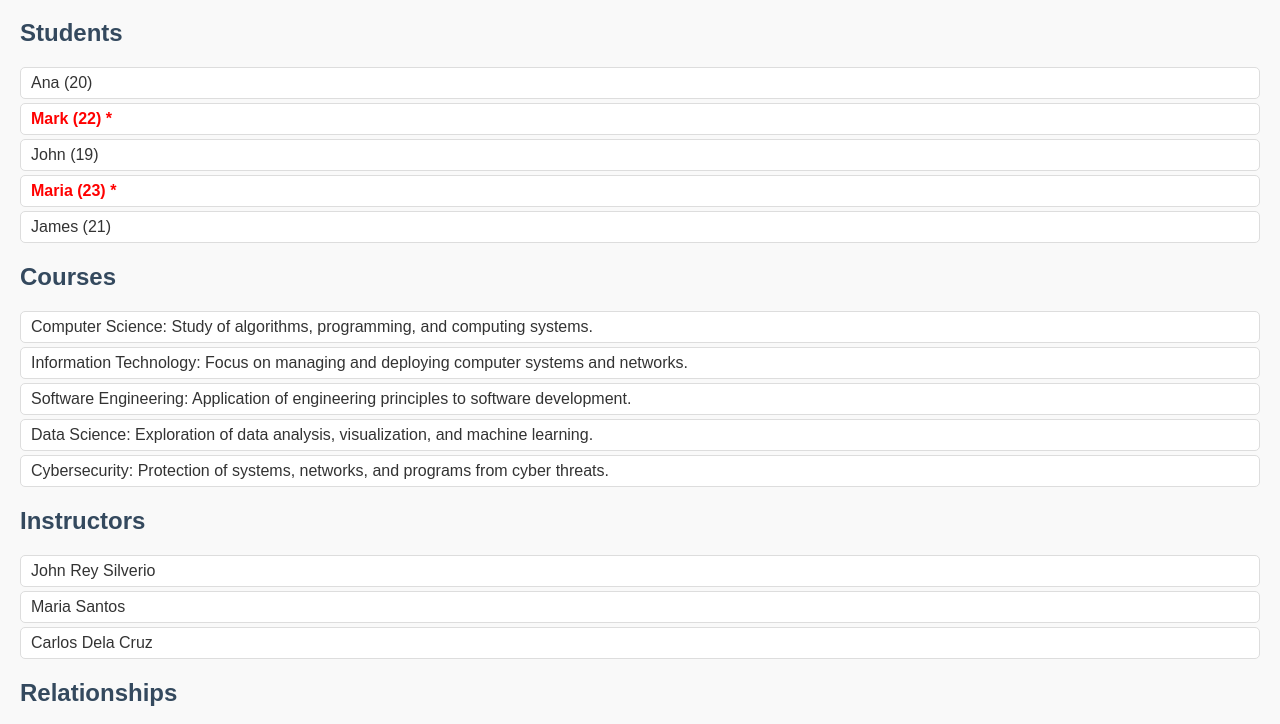
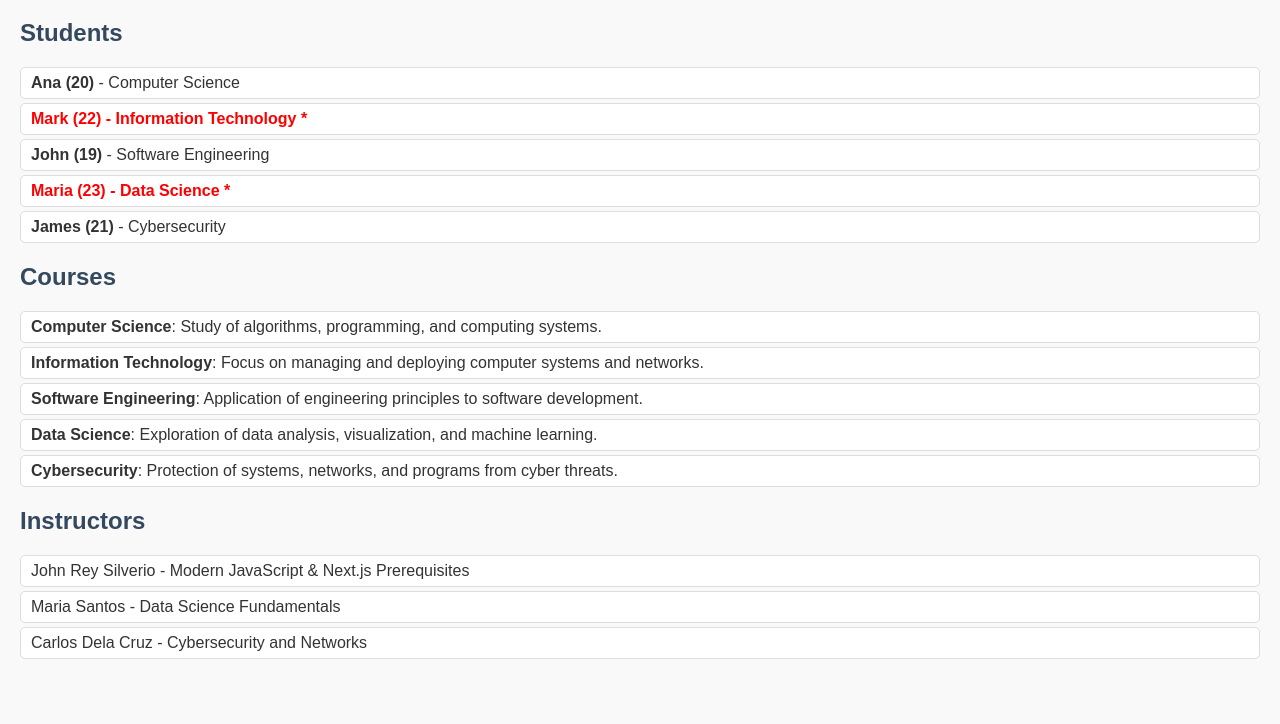
Before and after one commit to krisjohnmag-aso-tech/mag-aso-es6-asynchronous-programming, a plain HTML site: page index.html in a window 1280 px wide. Shown: the part 61-785 px from the top of the page. Drawn offline with Linux system fonts and the light colour scheme.

Commit message:
Initial commit

```diff
--- a/data/students.json
+++ b/data/students.json
@@ -1,21 +1,78 @@
 {
   "students": [
-    { "id": 1, "name": "Ana", "age": 20, "courseId": 1 },
-    { "id": 2, "name": "Mark", "age": 22, "courseId": 2 },
-    { "id": 3, "name": "John", "age": 19, "courseId": 3 },
-    { "id": 4, "name": "Maria", "age": 23, "courseId": 4 },
-    { "id": 5, "name": "James", "age": 21, "courseId": 5 }
+    {
+      "id": 1,
+      "name": "Ana",
+      "age": 20,
+      "course": "Computer Science"
+    },
+    {
+      "id": 2,
+      "name": "Mark",
+      "age": 22,
+      "course": "Information Technology"
+    },
+    {
+      "id": 3,
+      "name": "John",
+      "age": 19,
+      "course": "Software Engineering"
+    },
+    {
+      "id": 4,
+      "name": "Maria",
+      "age": 23,
+      "course": "Data Science"
+    },
+    {
+      "id": 5,
+      "name": "James",
+      "age": 21,
+      "course": "Cybersecurity"
+    }
   ],
   "courses": [
-    { "id": 1, "title": "Computer Science", "description": "Study of algorithms, programming, and computing systems.", "instructorId": 1 },
-    { "id": 2, "title": "Information Technology", "description": "Focus on managing and deploying computer systems and networks.", "instructorId": 1 },
-    { "id": 3, "title": "Software Engineering", "description": "Application of engineering principles to software development.", "instructorId": 1 },
-    { "id": 4, "title": "Data Science", "description": "Exploration of data analysis, visualization, and machine learning.", "instructorId": 2 },
-    { "id": 5, "title": "Cybersecurity", "description": "Protection of systems, networks, and programs from cyber threats.", "instructorId": 3 }
+    {
+      "id": 101,
+      "title": "Computer Science",
+      "description": "Study of algorithms, programming, and computing systems."
+    },
+    {
+      "id": 102,
+      "title": "Information Technology",
+      "description": "Focus on managing and deploying computer systems and networks."
+    },
+    {
+      "id": 103,
+      "title": "Software Engineering",
+      "description": "Application of engineering principles to software development."
+    },
+    {
+      "id": 104,
+      "title": "Data Science",
+      "description": "Exploration of data analysis, visualization, and machine learning."
+    },
+    {
+      "id": 105,
+      "title": "Cybersecurity",
+      "description": "Protection of systems, networks, and programs from cyber threats."
+    }
   ],
   "instructors": [
-    { "id": 1, "name": "John Rey Silverio", "subject": "Modern JavaScript & Next.js Prerequisites" },
-    { "id": 2, "name": "Maria Santos", "subject": "Data Science Fundamentals" },
-    { "id": 3, "name": "Carlos Dela Cruz", "subject": "Cybersecurity and Networks" }
+    {
+      "id": 1,
+      "name": "John Rey Silverio",
+      "subject": "Modern JavaScript & Next.js Prerequisites"
+    },
+    {
+      "id": 2,
+      "name": "Maria Santos",
+      "subject": "Data Science Fundamentals"
+    },
+    {
+      "id": 3,
+      "name": "Carlos Dela Cruz",
+      "subject": "Cybersecurity and Networks"
+    }
   ]
 }
--- a/index.html
+++ b/index.html
@@ -4,7 +4,6 @@
   <meta charset="UTF-8">
   <meta name="viewport" content="width=device-width, initial-scale=1.0">
   <title>ES6 Asynchronous Programming</title>
-  <meta name="description" content="ES6 Classes, Promises, Async Await, and Fetch API demo with JSON data">
   <link rel="stylesheet" href="style.css">
 </head>
 <body>
@@ -12,7 +11,6 @@
   <section id="students"></section>
   <section id="courses"></section>
   <section id="instructors"></section>
-  <section id="relationships"></section>
   <script src="script.js"></script>
 </body>
-/
+</html>
--- a/script.js
+++ b/script.js
@@ -1,28 +1,3 @@
-class Student {
-  constructor(id, name, age, courseId) {
-    this.id = id
-    this.name = name
-    this.age = age
-    this.courseId = courseId
-  }
-}
-
-class Course {
-  constructor(id, title, description, instructorId) {
-    this.id = id
-    this.title = title
-    this.description = description
-    this.instructorId = instructorId
-  }
-}
-
-class Instructor {
-  constructor(id, name) {
-    this.id = id
-    this.name = name
-  }
-}
-
 async function loadData() {
   const response = await fetch('data/students.json')
   const data = await response.json()
@@ -34,10 +9,10 @@ function displayStudents(students) {
   const ul = document.createElement('ul')
   students.forEach(s => {
     const li = document.createElement('li')
-    li.textContent = `${s.name} (${s.age})`
+    li.innerHTML = `<strong>${s.name} (${s.age})</strong> - ${s.course}`
     if (s.age > 21) {
       li.classList.add('over21')
-      li.textContent += ' *'
+      li.innerHTML += ' *'
     }
     ul.appendChild(li)
   })
@@ -50,7 +25,7 @@ function displayCourses(courses) {
   const ul = document.createElement('ul')
   courses.forEach(c => {
     const li = document.createElement('li')
-    li.textContent = `${c.title}: ${c.description}`
+    li.innerHTML = `<strong>${c.title}</strong>: ${c.description}`
     ul.appendChild(li)
   })
   div.innerHTML = '<h2>Courses</h2>'
@@ -62,34 +37,15 @@ function displayInstructors(instructors) {
   const ul = document.createElement('ul')
   instructors.forEach(i => {
     const li = document.createElement('li')
-    li.textContent = i.name
+    li.textContent = `${i.name} - ${i.subject}`
     ul.appendChild(li)
   })
   div.innerHTML = '<h2>Instructors</h2>'
   div.appendChild(ul)
 }
 
-function displayRelationships(students, courses, instructors) {
-  const div = document.getElementById('relationships')
-  const ul = document.createElement('ul')
-  students.forEach(s => {
-    const course = courses.find(c => c.id === s.courseId)
-    const instructor = instructors.find(i => i.id === course.instructorId)
-    const li = document.createElement('li')
-    li.textContent = `${s.name} is enrolled in ${course.title} taught by ${instructor.name}`
-    ul.appendChild(li)
-  })
-  div.innerHTML = '<h2>Relationships</h2>'
-  div.appendChild(ul)
-}
-
 loadData().then(data => {
-  const students = data.students.map(s => new Student(s.id, s.name, s.age, s.courseId))
-  const courses = data.courses.map(c => new Course(c.id, c.title, c.description, c.instructorId))
-  const instructors = data.instructors.map(i => new Instructor(i.id, i.name))
-
-  displayStudents(students)
-  displayCourses(courses)
-  displayInstructors(instructors)
-  displayRelationships(students, courses, instructors)
+  displayStudents(data.students)
+  displayCourses(data.courses)
+  displayInstructors(data.instructors)
 })
```
